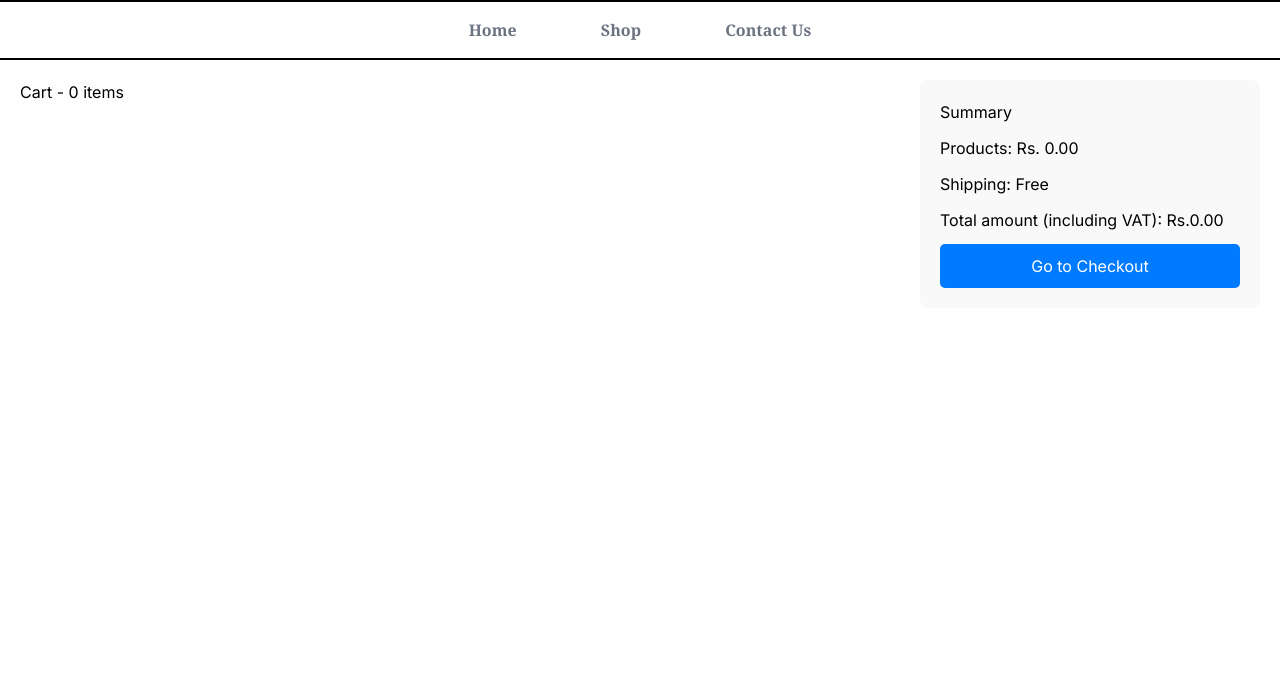
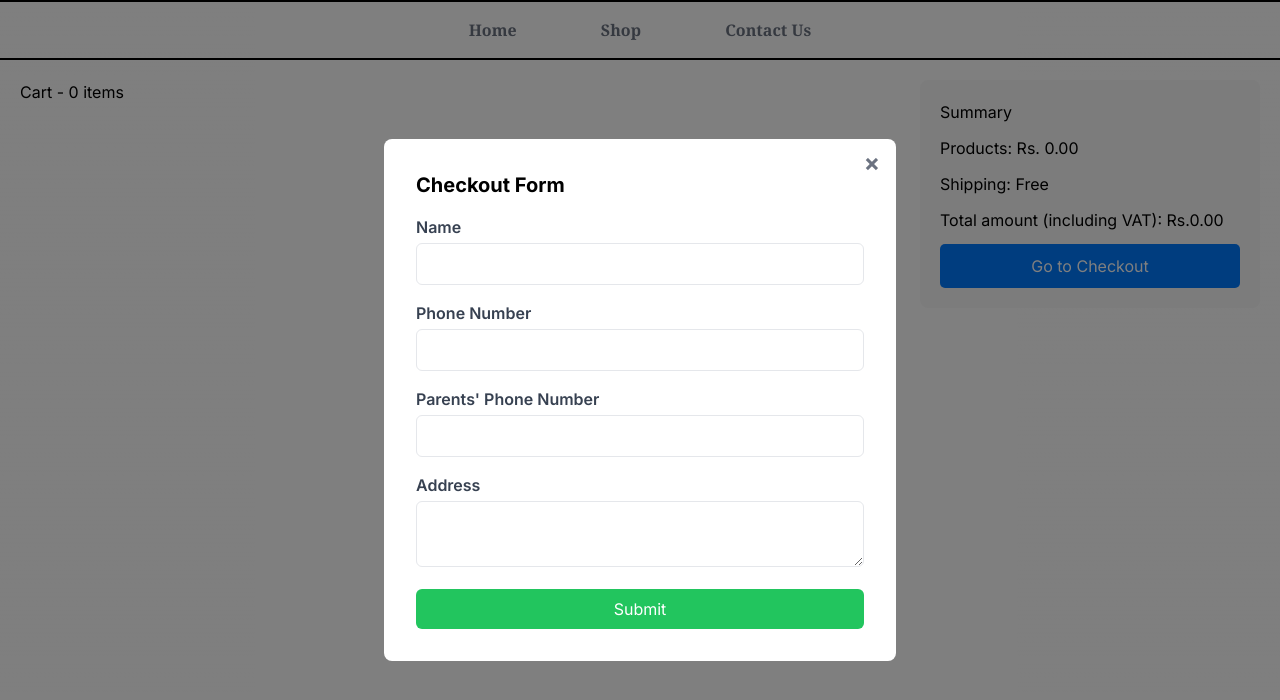
Before and after one commit to rahul02dahiya/studyHub, a Next.js app: page /cart in a window 1280 px wide. Both pictures are taken after a click on the button "Go to Checkout". Shown: the top 700 px of the page. Built offline with nearby package versions, Linux system fonts and the light colour scheme.

Commit message:
checkout form added

```diff
--- a/src/app/cart/page.js
+++ b/src/app/cart/page.js
@@ -3,6 +3,7 @@
 import Navbar from "@/components/Navbar";
 import CartItem from "@/components/CartItem";
 import Summary from "@/components/Summary";
+import CheckoutForm from "@/components/CheckOutForm";
 import { useState, useEffect } from "react";
 
 const Page = () => {
@@ -53,6 +54,16 @@ const Page = () => {
     localStorage.setItem("cart", JSON.stringify(updatedItems)); // Update localStorage after removal
   };
 
+    const [isFormOpen, setIsFormOpen] = useState(false);
+
+    const handleCheckoutClick = () => {
+      setIsFormOpen(true);
+    };
+
+    const handleCloseForm = () => {
+      setIsFormOpen(false);
+    };
+
 
   return (
     <div>
@@ -70,7 +81,8 @@ const Page = () => {
             />
           ))}
         </div>
-        <Summary total={total} itemCount={cartItems.length} />
+        <Summary total={total} itemCount={cartItems.length} onCheckoutClick={handleCheckoutClick}  />
+        <CheckoutForm isOpen={isFormOpen} onClose={handleCloseForm} />
       </div>
     </div>
   );
--- a/src/components/Cards.jsx
+++ b/src/components/Cards.jsx
@@ -63,7 +63,7 @@ const Cards = () => {
   }
 
   return (
-    <div className={`${signika.className} container mx-auto items-center justify-center w-full flex flex-col p-8`}>
+    <div id="cards" className={`${signika.className} container mx-auto items-center justify-center w-full flex flex-col p-8`}>
       <h1 className="text-4xl self-start text-blue-900 my-6">More on sale</h1>
       <div className="container h-max w-full m-auto">
         <ul className="grid grid-cols-2 sm:grid-cols-3 md:grid-cols-4 lg:grid-cols-6 gap-5">
--- /dev/null
+++ b/src/components/CheckoutForm.jsx
@@ -0,0 +1,146 @@
+// /components/CheckoutForm.js
+import { useState } from "react";
+
+const CheckoutForm = ({ isOpen, onClose }) => {
+    const [errors, setErrors] = useState({});
+
+    if (!isOpen) return null;
+
+    // Handle form submission
+    const handleSubmit = (e) => {
+        e.preventDefault();
+        const formData = new FormData(e.target);
+
+        const name = formData.get("name");
+        const phone = formData.get("phone");
+        const parentsPhone = formData.get("parentsPhone");
+        const address = formData.get("address");
+
+        const newErrors = {};
+
+        // Basic validations
+        if (!name || name.length < 3) {
+            newErrors.name = "Name must be at least 3 characters long.";
+        }
+
+        const phonePattern = /^[0-9]{10}$/; // Assume 10 digits for simplicity
+        if (!phone || !phonePattern.test(phone)) {
+            newErrors.phone = "Phone number must be 10 digits long.";
+        }
+
+        if (!parentsPhone || !phonePattern.test(parentsPhone)) {
+            newErrors.parentsPhone = "Parents' phone number must be 10 digits long.";
+        }
+
+        if (!address || address.length < 10) {
+            newErrors.address = "Address must be at least 10 characters long.";
+        }
+
+        // Check if there are errors
+        if (Object.keys(newErrors).length > 0) {
+            setErrors(newErrors);
+            return; // Prevent form submission if there are errors
+        }
+
+        // If no errors, clear them and proceed
+        setErrors({});
+        alert("Order placed Successfully! You will get a call soon!");
+        e.target.reset(); // Reset the form fields
+        onClose(); // Close the form
+        // Here, you can proceed with form submission, e.g., call API or reset the form
+    };
+
+    return (
+        <div className="fixed inset-0 flex items-center justify-center bg-black bg-opacity-50 z-50">
+            <div className="bg-white p-6 md:p-8 rounded-lg w-full max-w-lg relative mx-4">
+                {/* Close button */}
+                <button
+                    className="absolute top-2 right-4 text-2xl font-bold text-gray-500 hover:text-gray-700"
+                    onClick={onClose}
+                >
+                    &times;
+                </button>
+
+                {/* Title */}
+                <h2 className="text-lg md:text-xl font-bold mb-4">Checkout Form</h2>
+
+                {/* Form */}
+                <form onSubmit={handleSubmit} className="space-y-4">
+                    <div>
+                        <label htmlFor="name" className="block text-gray-700 font-semibold">
+                            Name
+                        </label>
+                        <input
+                            type="text"
+                            id="name"
+                            name="name"
+                            required
+                            className={`mt-1 p-2 w-full border rounded-md focus:ring-2 focus:ring-blue-500 ${errors.name ? "border-red-500" : ""
+                                }`}
+                        />
+                        {errors.name && <p className="text-red-500 text-sm">{errors.name}</p>}
+                    </div>
+
+                    <div>
+                        <label htmlFor="phone" className="block text-gray-700 font-semibold">
+                            Phone Number
+                        </label>
+                        <input
+                            type="number"
+                            id="phone"
+                            name="phone"
+                            required
+                            pattern="[0-9]{10}" // For HTML5 validation
+                            className={`mt-1 p-2 w-full border rounded-md focus:ring-2 focus:ring-blue-500 ${errors.phone ? "border-red-500" : ""
+                                }`}
+                        />
+                        {errors.phone && <p className="text-red-500 text-sm">{errors.phone}</p>}
+                    </div>
+
+                    {/* Parents' Phone Number */}
+                    <div>
+                        <label htmlFor="parentsPhone" className="block text-gray-700 font-semibold">
+                            Parents' Phone Number
+                        </label>
+                        <input
+                            type="number"
+                            id="parentsPhone"
+                            name="parentsPhone"
+                            required
+                            pattern="[0-9]{10}" // For HTML5 validation
+                            className={`mt-1 p-2 w-full border rounded-md focus:ring-2 focus:ring-blue-500 ${errors.parentsPhone ? "border-red-500" : ""
+                                }`}
+                        />
+                        {errors.parentsPhone && (
+                            <p className="text-red-500 text-sm">{errors.parentsPhone}</p>
+                        )}
+                    </div>
+
+                    <div>
+                        <label htmlFor="address" className="block text-gray-700 font-semibold">
+                            Address
+                        </label>
+                        <textarea
+                            id="address"
+                            name="address"
+                            required
+                            className={`mt-1 p-2 w-full border rounded-md focus:ring-2 focus:ring-blue-500 ${errors.address ? "border-red-500" : ""
+                                }`}
+                        ></textarea>
+                        {errors.address && <p className="text-red-500 text-sm">{errors.address}</p>}
+                    </div>
+
+                    {/* Submit Button */}
+                    <button
+                        type="submit"
+                        className="w-full bg-green-500 text-white py-2 rounded-md hover:bg-green-600"
+                    >
+                        Submit
+                    </button>
+                </form>
+            </div>
+        </div>
+    );
+};
+
+export default CheckoutForm;
--- a/src/components/Navbar.jsx
+++ b/src/components/Navbar.jsx
@@ -6,7 +6,7 @@ const Navbar = () => {
       <ul className="flex my-4 mx-auto w-full md:w-1/3 justify-around font-semibold font-serif text-gray-500 :">
 
         <Link href='/'><li className="hover:text-black">Home</li></Link>
-        <Link href='/'><li className="hover:text-black">Shop</li></Link>
+        <Link href='#cards'><li className="hover:text-black">Shop</li></Link>
         <Link href='#footer'><li className="hover:text-black">Contact Us</li></Link>
       </ul>
     </nav>
--- a/src/components/Summary.jsx
+++ b/src/components/Summary.jsx
@@ -1,11 +1,11 @@
-const Summary = ({ total, itemCount }) => {
+const Summary = ({ total, itemCount, onCheckoutClick }) => {
   return (
     <div className="summary flex-col flex gap-3">
       <h2>Summary</h2>
       <p>Products: Rs. {total.toFixed(2)}</p>
       <p>Shipping: Free</p>
       <p>Total amount (including VAT): Rs.{total.toFixed(2)}</p>
-      <button className="checkout-button">Go to Checkout</button>
+      <button className="checkout-button"  onClick={onCheckoutClick} >Go to Checkout</button>
     </div>
   );
 };
```
